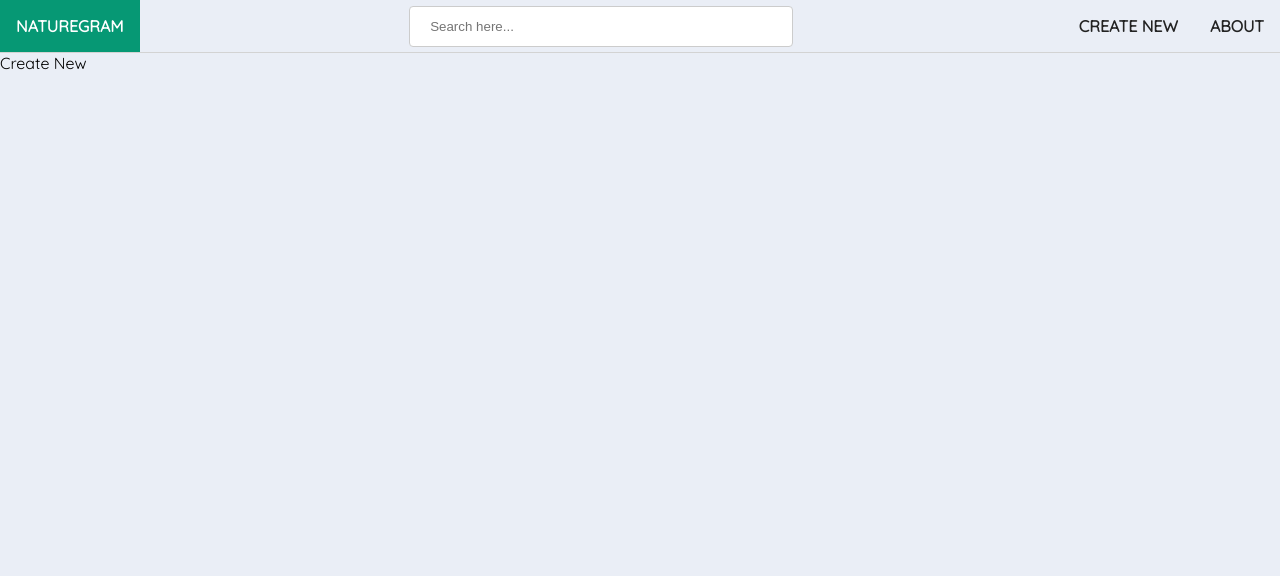
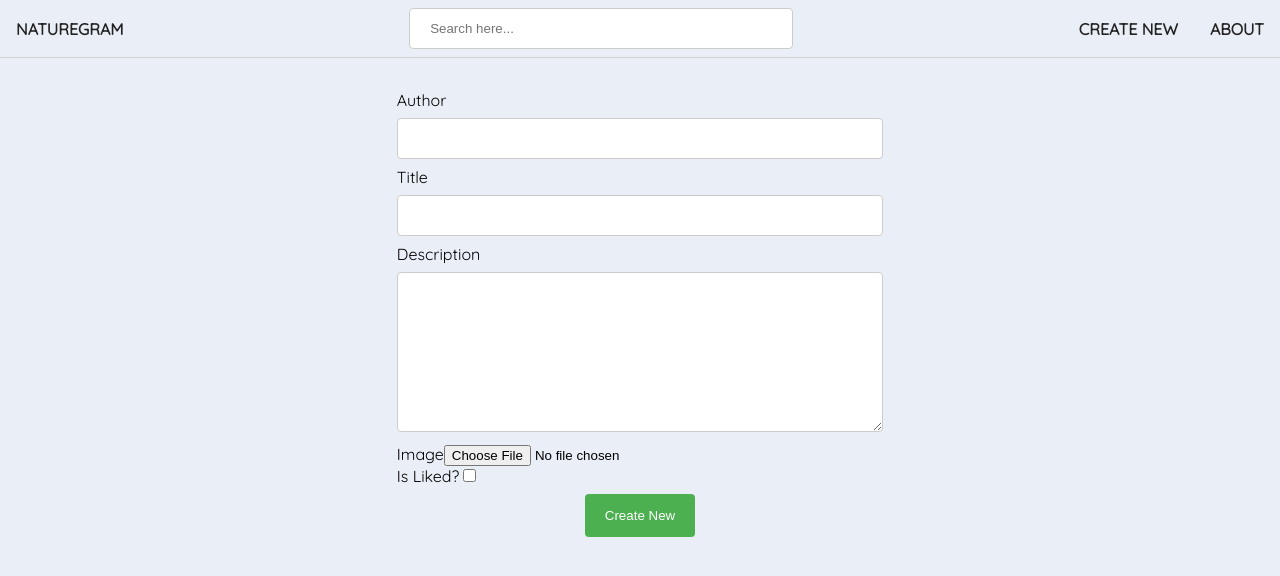
Before and after one commit to mos-au/NatureGram, a React (Create React App) app: page /createNew in a window 1280 px wide. Shown: the top 576 px of the page. Built offline with nearby package versions, Linux system fonts and the light colour scheme.

Commit message:
implement createNew page

```diff
--- a/src/pages/CreateNew/CreateNewPage.js
+++ b/src/pages/CreateNew/CreateNewPage.js
@@ -1,5 +1,106 @@
-export const CreateNewPage = () => {
-  return <div>Create New</div>;
+import { useState } from "react";
+import styles from "./CreateNewPage.module.css";
+import { useNavigate } from "react-router-dom";
+
+const CreateNewPage = () => {
+  const [author, setAuthor] = useState("");
+  const [title, setTitle] = useState("");
+  const [description, setDescription] = useState("");
+  const [isLiked, setIsLiked] = useState(false);
+  const [file, setFile] = useState();
+  const [hasError, setHasError] = useState(false);
+  const navigate = useNavigate();
+
+  const handleCreateNew = async (e) => {
+    e.preventDefault();
+    if (!title || !description || !author) {
+      setHasError(true);
+      return;
+    }
+    setHasError(false);
+
+    const formData = new FormData();
+    formData.append("image", file);
+
+    try {
+      const res = await fetch("http://localhost:5000/upload", {
+        method: "POST",
+        body: formData,
+      });
+      const image = await res.json();
+
+      const newPost = {
+        profileName: author,
+        title,
+        description,
+        imageUrl: image.filename,
+        profileImage: "https://avatars.githubusercontent.com/u/51633191",
+        isLiked,
+        likes: Math.floor(Math.random() * 9991),
+      };
+
+      await fetch("http://localhost:5000/posts", {
+        method: "POST",
+        headers: { "Content-Type": "application/json" },
+        body: JSON.stringify(newPost),
+      });
+      navigate("/");
+    } catch (e) {
+      console.log(e);
+    }
+  };
+
+  return (
+    <div className={styles.container}>
+      {hasError && <div className={styles.error}>All fields are required</div>}
+      <form>
+        <label>
+          Author
+          <input
+            type="text"
+            value={author}
+            onChange={(e) => setAuthor(e.target.value)}
+          />
+        </label>
+        <label>
+          Title
+          <input
+            type="text"
+            value={title}
+            onChange={(e) => setTitle(e.target.value)}
+          />
+        </label>
+        <label>
+          Description
+          <textarea
+            value={description}
+            onChange={(e) => setDescription(e.target.value)}
+          />
+        </label>
+        <div>
+          <label>
+            Image
+            <input
+              type="file"
+              accept="image/*"
+              onChange={(e) => setFile(e.target.files[0])}
+            />
+          </label>
+        </div>
+        <label>
+          Is Liked?
+          <input
+            type="checkbox"
+            value={isLiked}
+            onChange={(e) => setIsLiked(e.target.checked)}
+          />
+        </label>
+        <div className={styles["button-wrapper"]}>
+          <button onClick={handleCreateNew}>Create New</button>
+        </div>
+      </form>
+    </div>
+  );
 };
 
 export default CreateNewPage;
--- /dev/null
+++ b/src/pages/CreateNew/CreateNewPage.module.css
@@ -0,0 +1,61 @@
+.container {
+  display: flex;
+  flex-direction: column;
+  align-items: center;
+  justify-content: center;
+  padding: 2rem;
+}
+
+input[type="text"],
+textarea {
+  width: 100%;
+  padding: 12px 20px;
+  margin: 8px 0;
+  display: inline-block;
+  border: 1px solid #ccc;
+  border-radius: 4px;
+  box-sizing: border-box;
+}
+
+textarea {
+  height: 10rem;
+}
+
+button {
+  background-color: #4caf50;
+  color: white;
+  padding: 14px 20px;
+  margin: 8px 0;
+  border: none;
+  border-radius: 4px;
+  cursor: pointer;
+}
+
+button:hover {
+  background-color: #45a049;
+}
+
+.button-wrapper {
+  display: flex;
+  justify-content: center;
+}
+
+form {
+  width: 40%;
+}
+
+.error {
+  color: red;
+}
+
+@media (max-width: 992px) {
+  form {
+    width: 60%;
+  }
+}
+
+@media (max-width: 576px) {
+  form {
+    width: 80%;
+  }
+}
```
